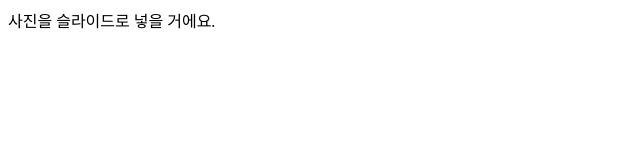
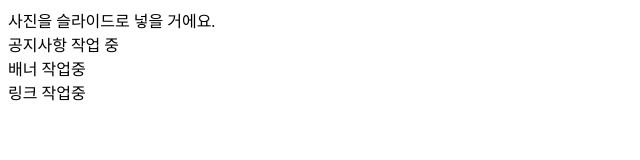
Before and after one commit to devgreact/grid, a plain HTML site: page index.html in a window 1280 px wide. Shown: the whole page, without its empty margins (0-640 px from the left). Drawn offline with Linux system fonts and the light colour scheme.

Commit message:
커뮤니티 작업

```diff
--- a/index.html
+++ b/index.html
@@ -16,9 +16,9 @@
     <div class="wrap">
       <div class="header"></div>
       <div class="visual">사진을 슬라이드로 넣을 거에요.</div>
-      <div class="notice"></div>
-      <div class="banner"></div>
-      <div class="link"></div>
+      <div class="notice">공지사항 작업 중</div>
+      <div class="banner">배너 작업중</div>
+      <div class="link">링크 작업중</div>
       <div class="footer"></div>
     </div>
   </body>
```
